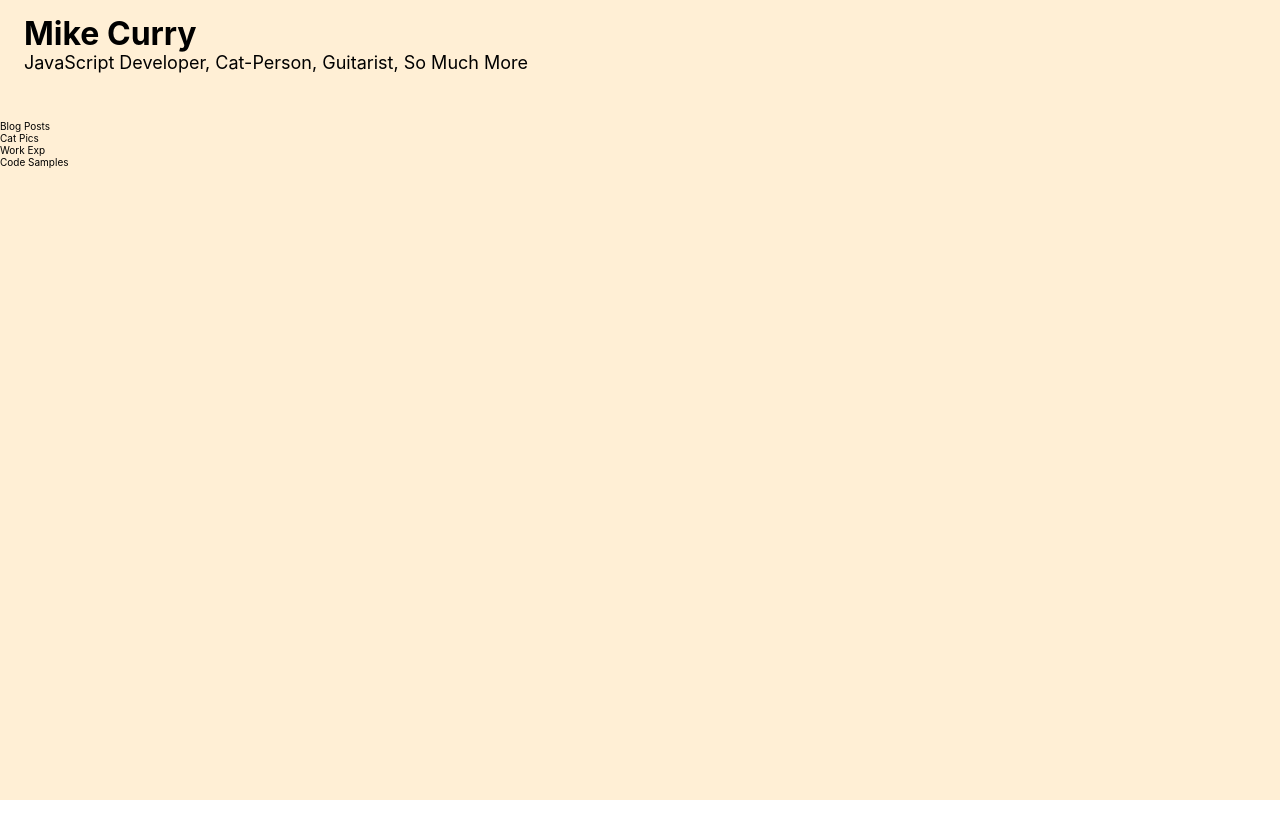
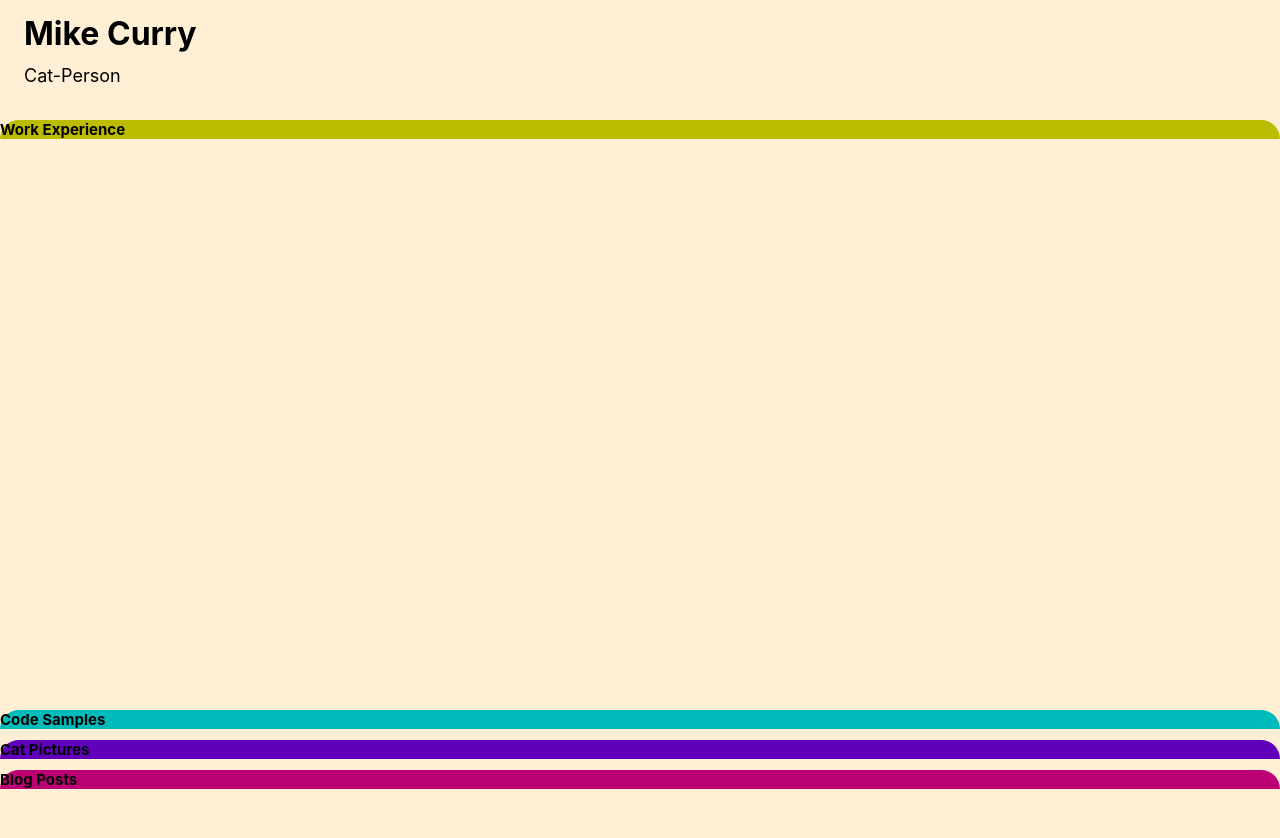
Before and after one commit to mikedubcurry/newest-site, a Next.js app: page / in a window 1280 px wide. Shown: the top 838 px of the page. Before the commit the page ends 800 px from the top, so only its background shows below. Built offline with nearby package versions, Linux system fonts and the light colour scheme.

Commit message:
spit up hooks, start adding Sections

```diff
--- a/components/Header.js
+++ b/components/Header.js
@@ -1,12 +1,11 @@
-import { useState, useEffect } from 'react';
-
 import Description from './Description';
+import { useHasMounted, usePrefersReducedMotion } from '../hooks';
 import styles from '../styles/Header.module.css';
 
 export default function Header() {
 	const hasMounted = useHasMounted();
 	const reducedMotion = usePrefersReducedMotion();
-console.log(reducedMotion);
+
 	return (
 		<header className={styles.header}>
 			<div className={styles.nametitle}>
@@ -16,33 +15,3 @@ console.log(reducedMotion);
 		</header>
 	);
 }
-
-function useHasMounted() {
-	const [hasMounted, setHasMounted] = useState(false);
-	useEffect(() => {
-		setHasMounted(true);
-	}, []);
-	return hasMounted;
-}
-
-const QUERY = '(prefers-reduced-motion: reduce)';
-const isRenderingOnServer = typeof window === 'undefined';
-const getInitialState = () => {
-	return isRenderingOnServer ? true : !window.matchMedia(QUERY).matches;
-};
-function usePrefersReducedMotion(DEV) {
-	const [prefersReducedMotion, setPrefersReducedMotion] = useState(
-		!DEV ? getInitialState : true
-	);
-	useEffect(() => {
-		const mediaQueryList = window.matchMedia(QUERY);
-		const listener = (event) => {
-			setPrefersReducedMotion(!event.matches);
-		};
-		mediaQueryList.addListener(listener);
-		return () => {
-			mediaQueryList.removeListener(listener);
-		};
-	}, []);
-	return prefersReducedMotion;
-}
--- a/components/Sections.js
+++ b/components/Sections.js
@@ -1,21 +1,25 @@
-import { useEffect, useState } from "react";
-import { useSpring, animated } from "react-spring";
+import { useEffect, useState } from 'react';
+import { useSpring, animated } from 'react-spring';
 
-import styles from "../styles/Sections.module.css";
+import { useHasMounted, usePrefersReducedMotion } from '../hooks';
+
+import styles from '../styles/Sections.module.css';
 
 export function Sections() {
 	const [selected, setSelected] = useState(0);
-
+	const hasMounted = useHasMounted();
+	const reducedMotion = usePrefersReducedMotion();
 	return (
 		<>
-            <ExpandableSection selected={selected === 0}>
-                <section
-                    className={styles.first}
-                    onClick={() => setSelected(0)}
+			<ExpandableSection
+				hasMounted={hasMounted}
+				noAnime={reducedMotion}
+				selected={selected === 0}
 			>
+				<section className={styles.first} onClick={() => setSelected(0)}>
 					<h2
 						onKeyDown={(e) => {
-                            if (e.key === "Enter") {
+							if (e.key === 'Enter') {
 								setSelected(0);
 							}
 						}}
@@ -25,14 +29,15 @@ export function Sections() {
 					</h2>
 				</section>
 			</ExpandableSection>
-            <ExpandableSection selected={selected === 1}>
-                <section
-                    onClick={() => setSelected(1)}
-                    className={styles.second}
+			<ExpandableSection
+				hasMounted={hasMounted}
+				noAnime={reducedMotion}
+				selected={selected === 1}
 			>
+				<section onClick={() => setSelected(1)} className={styles.second}>
 					<h2
 						onKeyDown={(e) => {
-                            if (e.key === "Enter") {
+							if (e.key === 'Enter') {
 								setSelected(1);
 							}
 						}}
@@ -42,14 +47,15 @@ export function Sections() {
 					</h2>
 				</section>
 			</ExpandableSection>
-            <ExpandableSection selected={selected === 2}>
-                <section
-                    onClick={() => setSelected(2)}
-                    className={styles.third}
+			<ExpandableSection
+				hasMounted={hasMounted}
+				noAnime={reducedMotion}
+				selected={selected === 2}
 			>
+				<section onClick={() => setSelected(2)} className={styles.third}>
 					<h2
 						onKeyDown={(e) => {
-                            if (e.key === "Enter") {
+							if (e.key === 'Enter') {
 								setSelected(2);
 							}
 						}}
@@ -59,14 +65,15 @@ export function Sections() {
 					</h2>
 				</section>
 			</ExpandableSection>
-            <ExpandableSection selected={selected === 3}>
-                <section
-                    onClick={() => setSelected(3)}
-                    className={styles.fourth}
+			<ExpandableSection
+				hasMounted={hasMounted}
+				noAnime={reducedMotion}
+				selected={selected === 3}
 			>
+				<section onClick={() => setSelected(3)} className={styles.fourth}>
 					<h2
 						onKeyDown={(e) => {
-                            if (e.key === "Enter") {
+							if (e.key === 'Enter') {
 								setSelected(3);
 							}
 						}}
@@ -80,14 +87,15 @@ export function Sections() {
 	);
 }
 
-function ExpandableSection({ selected, children }) {
+function ExpandableSection({ selected, children, hasMounted, noAnime }) {
 	const [vh, setVh] = useState(0);
 	useEffect(() => {
 		setVh(window.innerHeight);
 	});
 	const props = useSpring({
-        from: { height: "80px" },
-        to: { height: selected ? `${vh * 0.6}px` : "80px" },
+		from: { height: '80px' },
+		to: { height: selected ? `${vh * 0.8}px` : '80px' },
+		immediate: noAnime,
 	});
 	return <animated.div style={props}>{children}</animated.div>;
 }
--- /dev/null
+++ b/hooks/index.js
@@ -0,0 +1,34 @@
+import { useState, useEffect } from 'react';
+
+const QUERY = '(prefers-reduced-motion: no-preference)';
+
+const isRenderingOnServer = typeof window === 'undefined';
+
+const getInitialState = () => {
+	return isRenderingOnServer ? true : !window.matchMedia(QUERY).matches;
+};
+
+export function usePrefersReducedMotion() {
+	const [prefersReducedMotion, setPrefersReducedMotion] = useState(
+		getInitialState
+	);
+	useEffect(() => {
+		const mediaQueryList = window.matchMedia(QUERY);
+		const listener = (event) => {
+			setPrefersReducedMotion(!event.matches);
+		};
+		mediaQueryList.addEventListener('change',listener);
+		return () => {
+			mediaQueryList.removeEventListener('change',listener);
+		};
+	}, []);
+	return prefersReducedMotion;
+}
+
+export function useHasMounted() {
+	const [hasMounted, setHasMounted] = useState(false);
+	useEffect(() => {
+		setHasMounted(true);
+	}, []);
+	return hasMounted;
+}
--- a/pages/index.js
+++ b/pages/index.js
@@ -2,6 +2,7 @@ import Head from 'next/head';
 import React from 'react';
 import useSWR from 'swr';
 import Header from '../components/Header';
+import { Sections } from '../components/Sections';
 import styles from '../styles/Home.module.css';
 
 import { fetcher } from '../utils';
@@ -18,10 +19,7 @@ export default function Home() {
 			</Head>
 			<main className={styles.main}>
 				<Header />
-				<section>Blog Posts</section>
-				<section>Cat Pics</section>
-				<section>Work Exp</section>
-				<section>Code Samples</section>
+				<Sections  />
 			</main>
 		</>
 	);
--- a/styles/Home.module.css
+++ b/styles/Home.module.css
@@ -1,5 +1,5 @@
 .main {
 	min-height: 100vh;
-	width: 100vw;
+	/* width: 100vw; */
 	background-color: papayawhip;
 }
--- /dev/null
+++ b/styles/Sections.module.css
@@ -0,0 +1,34 @@
+
+.first {
+  background-color: #bb0;
+  border-radius: 20px 20px 0 0;
+  z-index: 10;
+  /* height: 100%; */
+}
+
+.second {
+  background-color: #00bbbb;
+  border-radius: 20px 20px 0 0;
+  position: relative;
+  z-index: 20;
+  /* height: 100%; */
+  top: -50px;
+}
+
+.third {
+  background-color: #6100bb;
+  border-radius: 20px 20px 0 0;
+  z-index: 30;
+  /* height: 100%; */
+  position: relative;
+  top: -100px;
+}
+
+.fourth {
+  background-color: #bb0073;
+  border-radius: 20px 20px 0 0;
+  z-index: 40;
+  /* height: 100%; */
+  position: relative;
+  top: -150px;
+}
```
Also changed, not shown: styles/globals.css (line endings or trailing spaces). Lines whose indentation alone changed are shown as unchanged.
